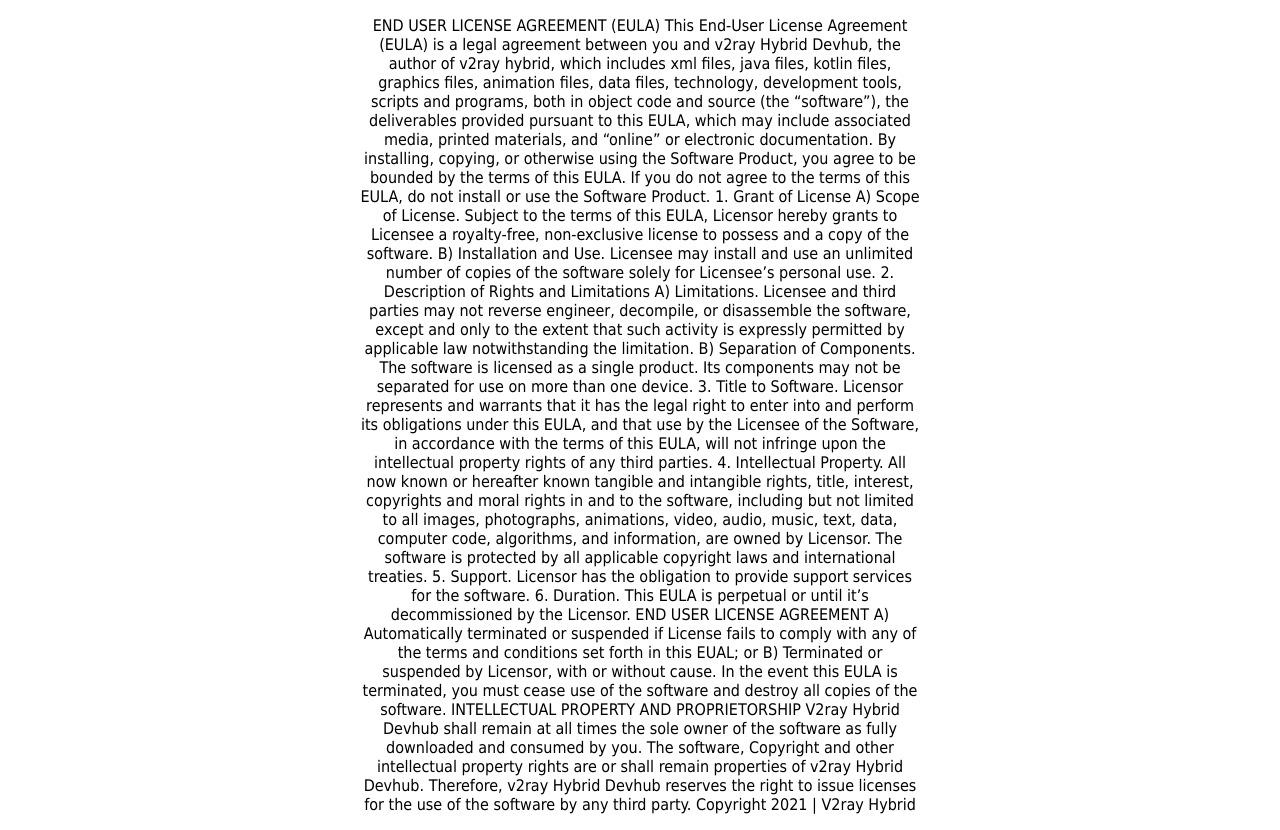
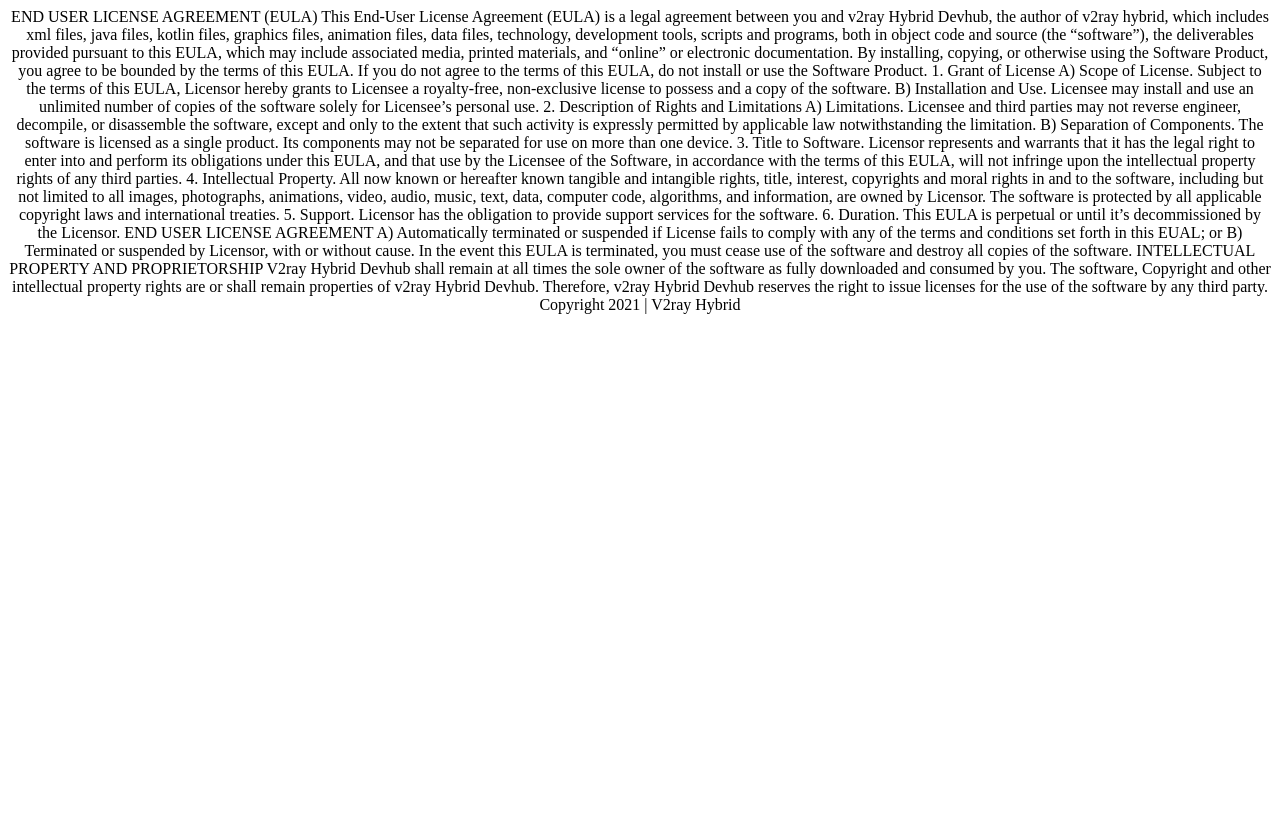
Before and after one commit to v2hybrid/-v2hybrid.github.io, a plain HTML site: page privacy.html in a window 1280 px wide. After the commit the page ends 800 px from the top, so only its background shows below. Drawn offline with Linux system fonts and the light colour scheme.

Commit message:
Update privacy.html

```diff
--- a/privacy.html
+++ b/privacy.html
@@ -1,19 +1,11 @@
 <!DOCTYPE html>
 <html>
 <head>
-<title>BEE.E TV Forbidden</title>
-<style>
-    body {
-        width: 35em;
-        margin: 0 auto;
-        font-family: Tahoma, Verdana, Arial, sans-serif;
-    }
-</style>
+<title>privacy policy</title>
 </head>
 <body>
 <center>
-  <p>
-  END USER LICENSE AGREEMENT (EULA)
+END USER LICENSE AGREEMENT (EULA)
 This End-User License Agreement (EULA) is a legal agreement between you and v2ray Hybrid Devhub, the author of v2ray hybrid, which includes xml files, java files, kotlin files, graphics files, animation files, data files, technology, development tools, scripts and programs, both in object code and source (the “software”), the deliverables provided pursuant to this EULA, which may include associated media, printed materials, and “online” or electronic documentation.
 By installing, copying, or otherwise using the Software Product, you agree to be bounded by the terms of this EULA. If you do not agree to the terms of this EULA, do not install or use the Software Product.
 1.	Grant of License
@@ -31,6 +23,7 @@ END USER LICENSE AGREEMENT
 A)	Automatically terminated or suspended if License fails to comply with any of the terms and conditions set forth in this EUAL; or
 B)	Terminated or suspended by Licensor, with or without cause.
 In the event this EULA is terminated, you must cease use of the software and destroy all copies of the software.
+
 INTELLECTUAL PROPERTY AND PROPRIETORSHIP
 V2ray Hybrid Devhub shall remain at all times the sole owner of the software as fully downloaded and consumed by you. The software, Copyright and other intellectual property rights are or shall remain properties of v2ray Hybrid Devhub.
 Therefore, v2ray Hybrid Devhub reserves the right to issue licenses for the use of the software by any third party.
@@ -38,6 +31,6 @@ Therefore, v2ray Hybrid Devhub reserves the right to issue licenses for the use
 Copyright 2021 | V2ray Hybrid
 
 
-  </P></center>
+</center>
 </body>
 </html>
```
